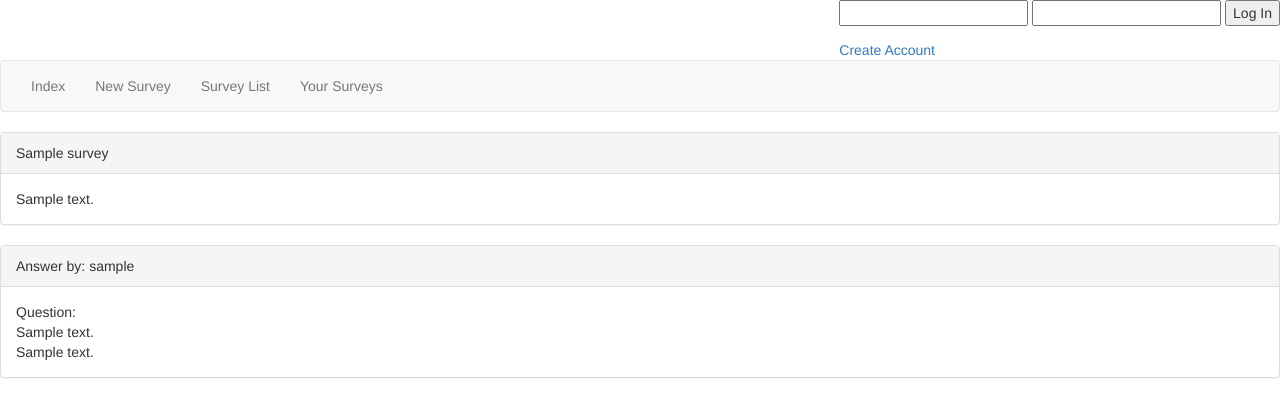
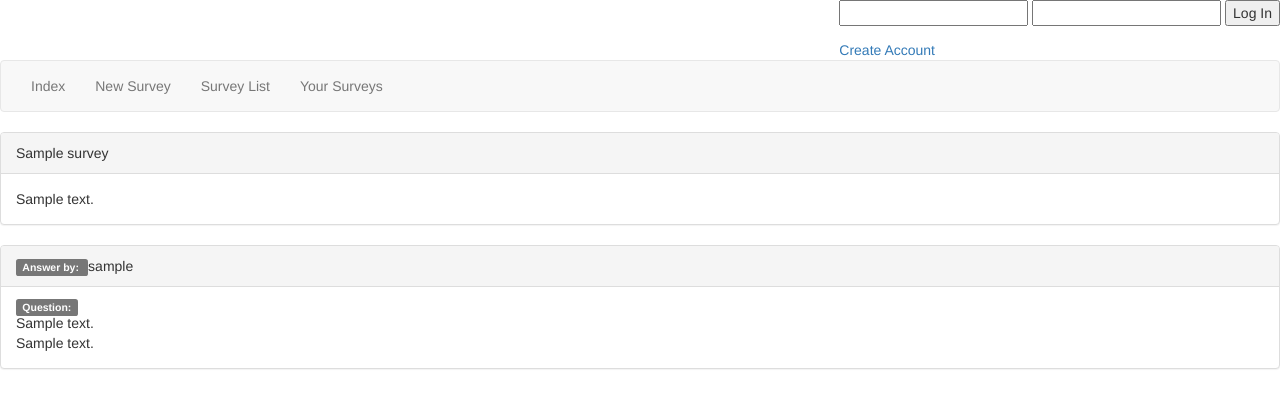
Before and after one commit to JHadley1406/survey, a Django app: template templates/taken_survey.html in a window 1280 px wide. Shown: the top 417 px of the page. Run offline with Django 3.2, Linux system fonts and the light colour scheme; the template is opened without the code that fills it: values that come from a table or form of the project are taken from there, others are empty; tables that the repository leaves empty hold one stand-in row (values such as "Sample post"); parts of the project's set-up code (start-up, migrations or seed data) failed here and were passed over; some libraries are stand-ins or nearby versions.

Commit message:
ui: Added label class to survey answer labels

```diff
--- a/templates/taken_survey.html
+++ b/templates/taken_survey.html
@@ -11,11 +11,14 @@
     <div class="panel panel-default">
     {% for answer in answers %}
         <div class="panel-heading">
-            <span>Answer by: </span><span>{{ answer.taker }}</span>
+            <span class="label label-default">Answer by: </span><span>{{ answer.taker }}</span>
         </div>
-        <div class="panel-body"><div><span>Question:</span></div>
-        <div>{{ answer.question.text }}</div>
-        <div>{{ answer.body }}</div>
+        <div class="panel-body">
+            <div>
+                <span class="label label-default">Question:</span>
+            </div>
+            <div>{{ answer.question.text }}</div>
+            <div>{{ answer.body }}</div>
         </div>
     {% endfor %}
     </div>
```
